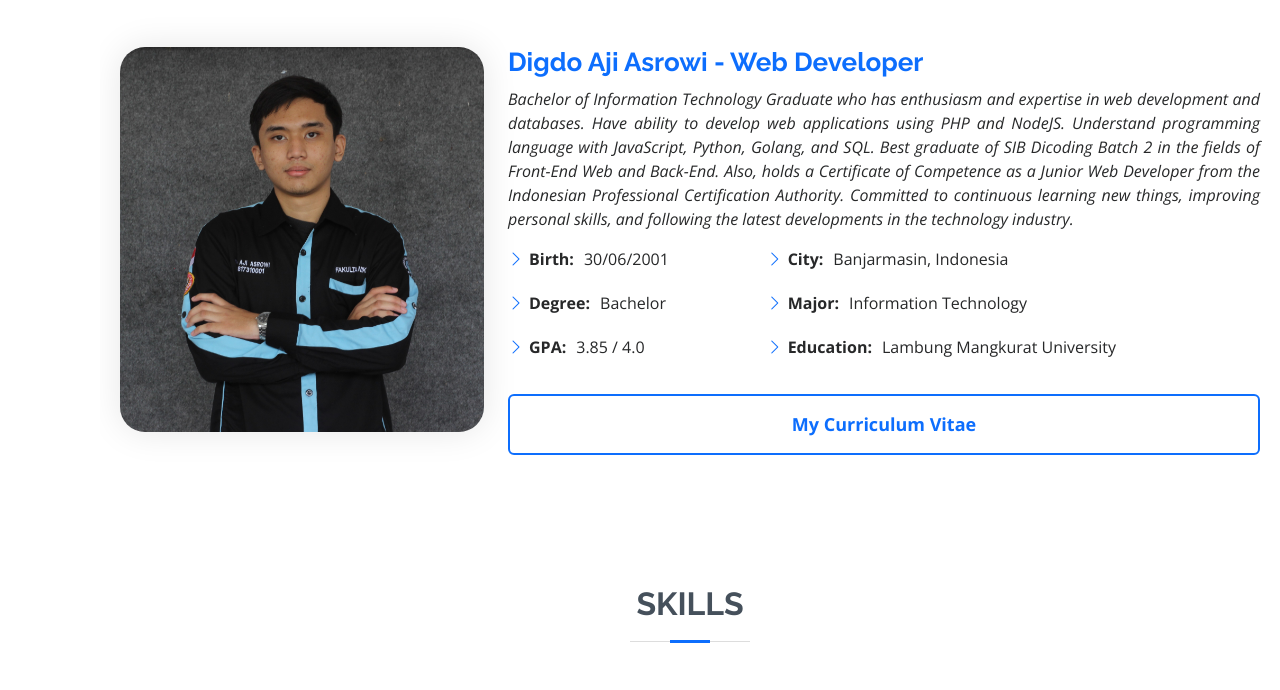
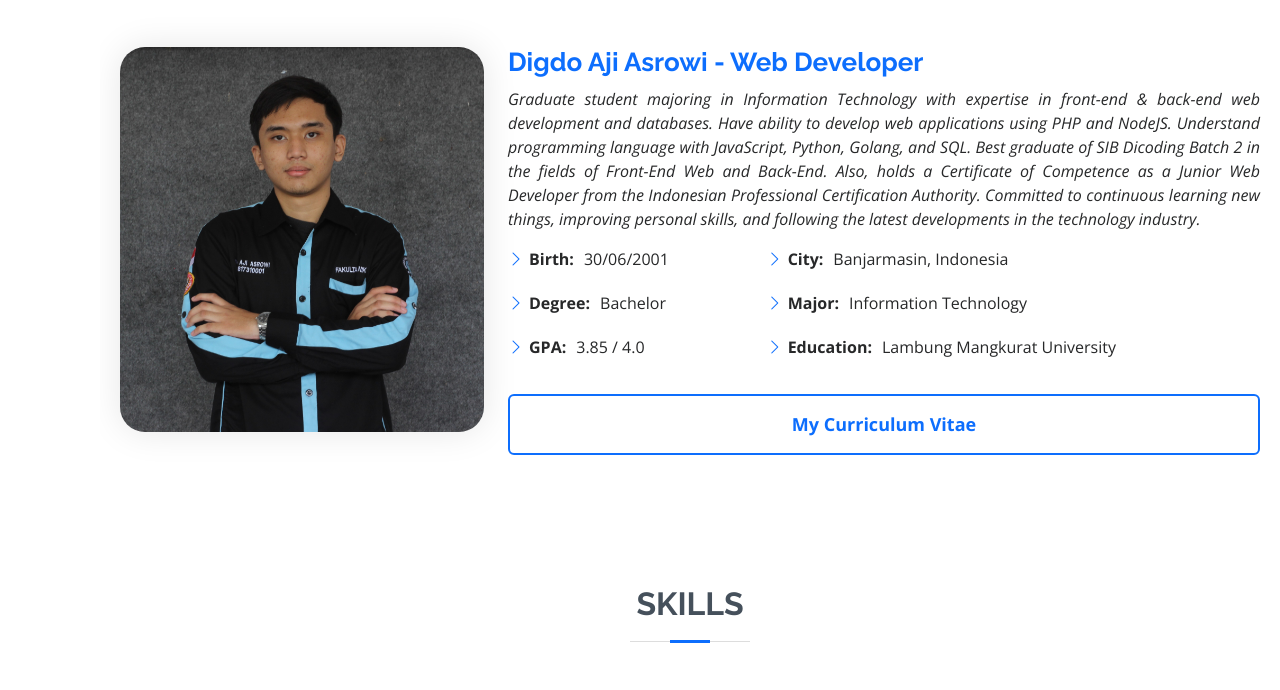
Before and after one commit to DigdoAji/portfolio-digdoajiasrowi, a plain HTML site: page index.html in a window 1280 px wide. Shown: the part 921-1611 px from the top of the page. Drawn offline with nearby package versions, Linux system fonts and the light colour scheme.

Commit message:
Update index.html & CV File

```diff
--- a/index.html
+++ b/index.html
@@ -90,11 +90,11 @@
             <div class="col-lg-8 pt-4 pt-lg-0 content">
               <h3>Digdo Aji Asrowi - Web Developer</h3>
               <p class="fst-italic text-justify">
-                Bachelor of Information Technology Graduate who has enthusiasm and expertise in web development and databases. Have ability
-                to develop web applications using PHP and NodeJS. Understand programming language with JavaScript, Python, Golang, and SQL.
-                Best graduate of SIB Dicoding Batch 2 in the fields of Front-End Web and Back-End. Also, holds a Certificate of Competence
-                as a Junior Web Developer from the Indonesian Professional Certification Authority. Committed to continuous learning new things,
-                improving personal skills, and following the latest developments in the technology industry.
+                Graduate student majoring in Information Technology with expertise in front-end & back-end web development and databases.
+                Have ability to develop web applications using PHP and NodeJS. Understand programming language with JavaScript, Python, Golang,
+                and SQL. Best graduate of SIB Dicoding Batch 2 in the fields of Front-End Web and Back-End. Also, holds a Certificate of
+                Competence as a Junior Web Developer from the Indonesian Professional Certification Authority. Committed to continuous learning
+                new things, improving personal skills, and following the latest developments in the technology industry.
               </p>
               <div class="row">
                 <div class="col-lg-4">
@@ -222,7 +222,7 @@
                     <img src="assets/img/logo/logo-ulm.png" class="img-fluid p-3 zoom" alt="" style="width: 150px" />
                   </div>
                   <div class="col-lg-9">
-                    <h4 class="lang">Bachelor of Information Technology</h4>
+                    <h4 class="lang">Bachelor's degree, Information Technology</h4>
                     <h5>2019 - 2023</h5>
                     <em><p class="lang">Lambung Mangkurat University, Banjarmasin, South Kalimantan</p></em>
                   </div>
```
Also changed, not shown: 1 other file.
